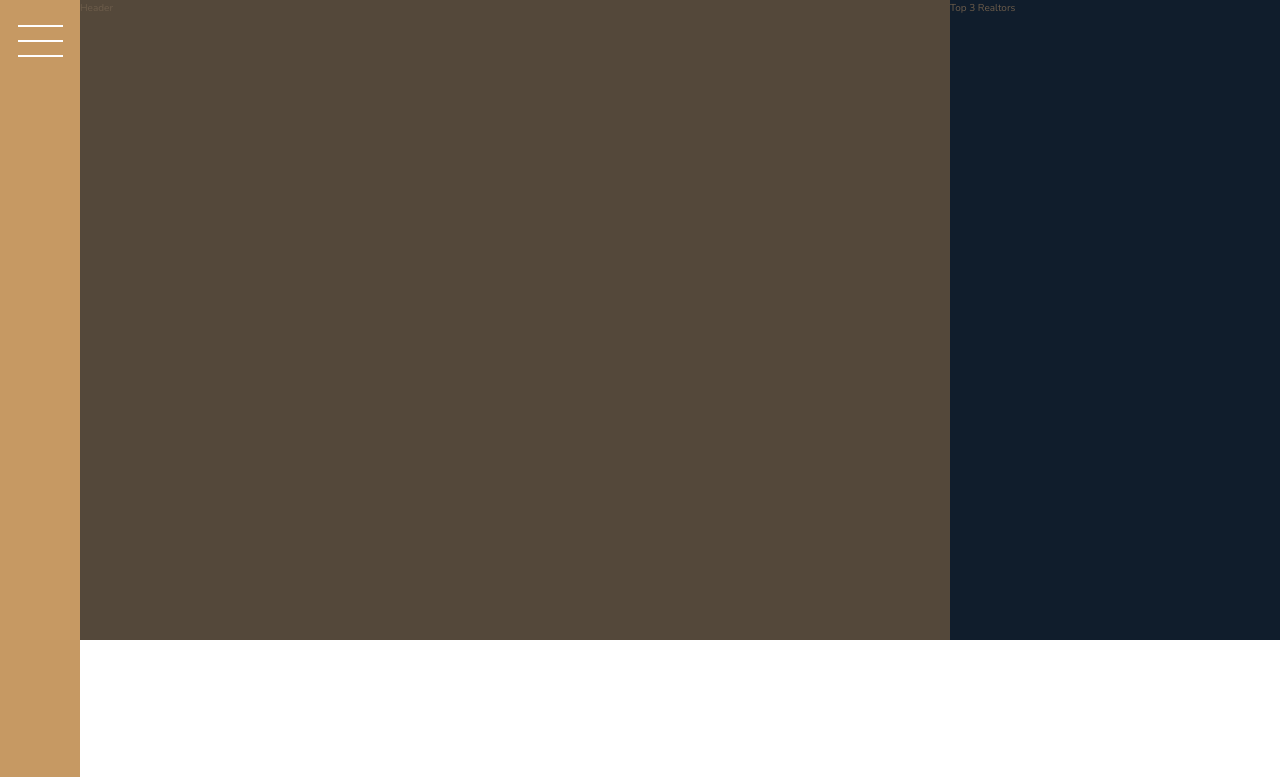
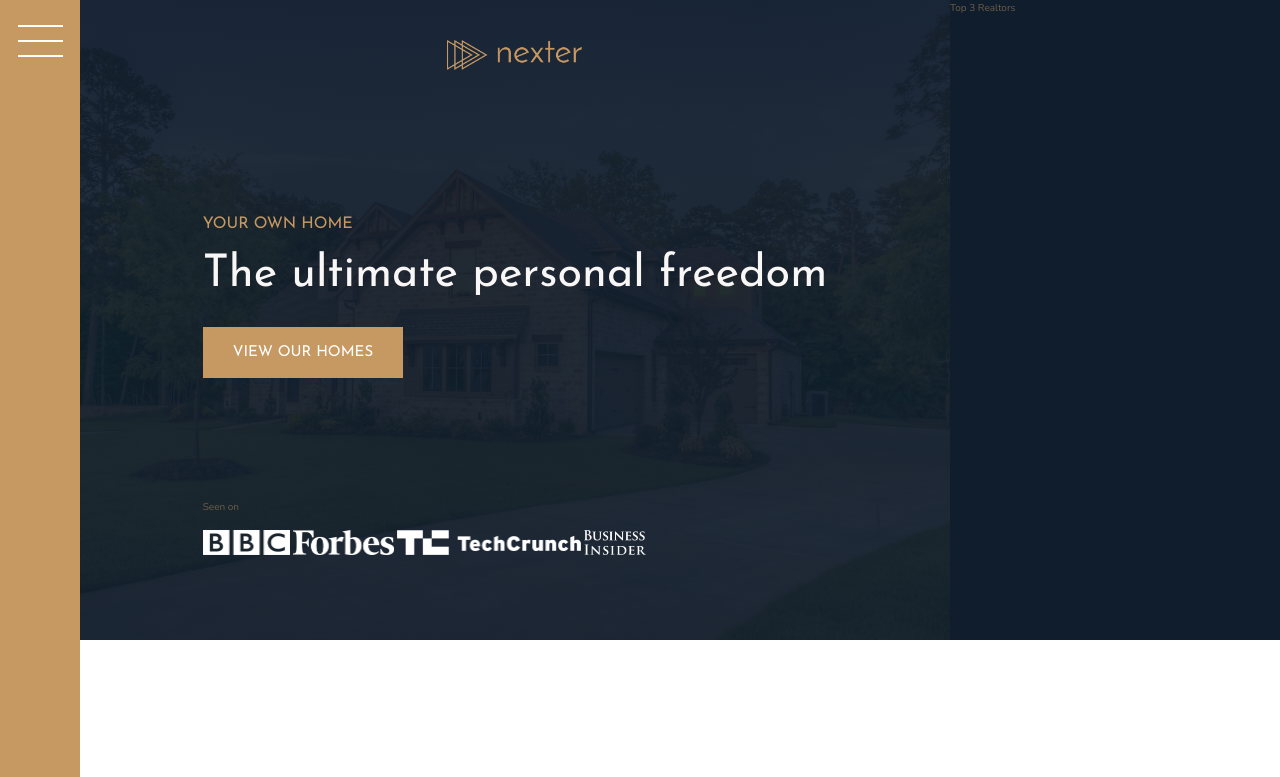
Before and after one commit to auxfuse/nexter, a website: page index.html in a window 1280 px wide. Shown: the top 777 px of the page. Drawn offline with nearby package versions, Linux system fonts and the light colour scheme.

Commit message:
Header content added with default styling

```diff
--- a/index.html
+++ b/index.html
@@ -17,7 +17,17 @@
         </div>
 
         <header class="header">
-            Header
+            <img src="img/logo.png" alt="Logo" class="header__logo">
+            <h3 class="heading-3">Your own home</h3>
+            <h1 class="heading-1">The ultimate personal freedom</h1>
+            <button class="btn header__btn">View our homes</button>
+            <div class="header__seenon-text">Seen on</div>
+            <div class="header__seenon-logos">
+                <img src="img/logo-bbc.png" alt="Seen on Logo 1">
+                <img src="img/logo-forbes.png" alt="Seen on Logo 2">
+                <img src="img/logo-techcrunch.png" alt="Seen on Logo 3">
+                <img src="img/logo-bi.png" alt="Seen on Logo 4">
+            </div>
         </header>
 
         <div class="realtors">
--- a/sass/_header.scss
+++ b/sass/_header.scss
@@ -1,4 +1,35 @@
 .header {
     background-color: $color-grey-dark-1;
     grid-column: full-start / col-end 6;
+    background-image: linear-gradient(rgba($color-secondary, .93), rgba($color-secondary, .93)), url('../img/hero.jpeg');
+    background-size: cover;
+    background-position: center;
+    padding: 8rem;
+    padding-top: 4rem;
+
+    display: grid;
+    grid-template-rows: 1fr min-content 6rem 1fr;
+    grid-template-columns: max-content;
+    grid-row-gap: 1.5rem;
+    justify-content: center;
+
+    &__logo {
+        height: 3rem;
+        justify-self: center;
+    }
+
+    &__btn {
+        align-self: start;
+        justify-self: start;
+    }
+
+    &__seenon-text {
+
+    }
+
+    &__seenon-logos {
+        img {
+            height: 2.5rem;
+        }
+    }
 }
--- a/sass/_typography.scss
+++ b/sass/_typography.scss
@@ -5,6 +5,9 @@
 
 .heading-1 {
     @extend %heading;
+    font-size: 4.5rem;
+    color: $color-grey-light-1;
+    line-height: 1;
 }
 
 .heading-2 {
```
Also changed, not shown: css/style.css.
